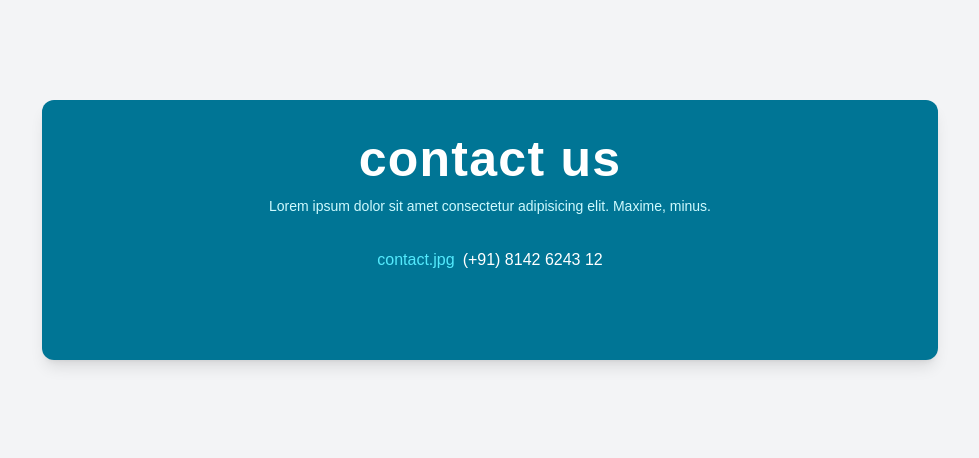
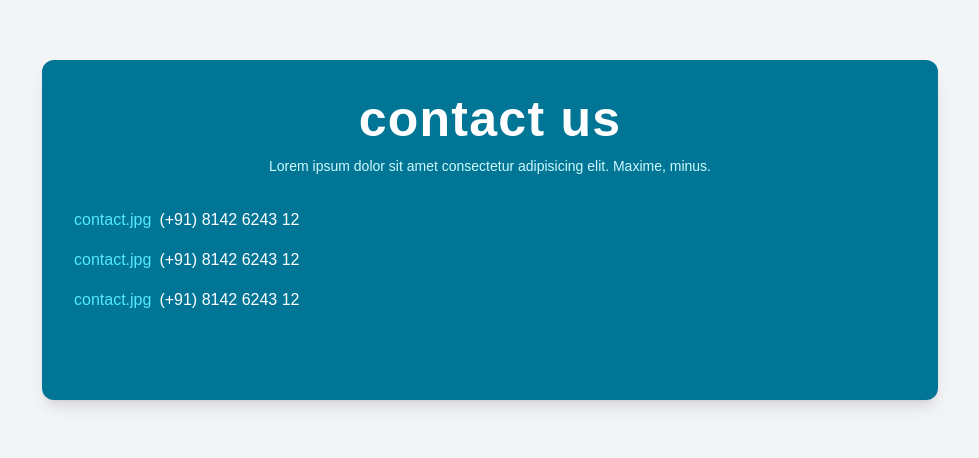
Before and after one commit to satyamrk18/CarrerCare, a React (Vite) app: page /contact in a window 1280 px wide. Shown: the part 202-660 px from the top of the page, without its empty margins (150-1129 px from the left). Built offline with nearby package versions, Linux system fonts and the light colour scheme.

Commit message:
add replicas of contact

```diff
--- a/src/pages/Contact.jsx
+++ b/src/pages/Contact.jsx
@@ -15,8 +15,16 @@ const Contact = () => {
 
                   </p>
                </div>
-               <div>
+               <div className="flex flex-col space-y-4">
                 <div className="inline-flex space-x-2 items-center">
+                    <span className="text-cyan-300">contact.jpg</span>
+                   <span> (+91) 8142 6243 12 </span>
+                </div>
+                <div className="inline-flex space-x-2 items-center">
+                    <span className="text-cyan-300">contact.jpg</span>
+                   <span> (+91) 8142 6243 12 </span>
+                </div>
+                  <div className="inline-flex space-x-2 items-center">
                     <span className="text-cyan-300">contact.jpg</span>
                    <span> (+91) 8142 6243 12 </span>
                 </div>
```
